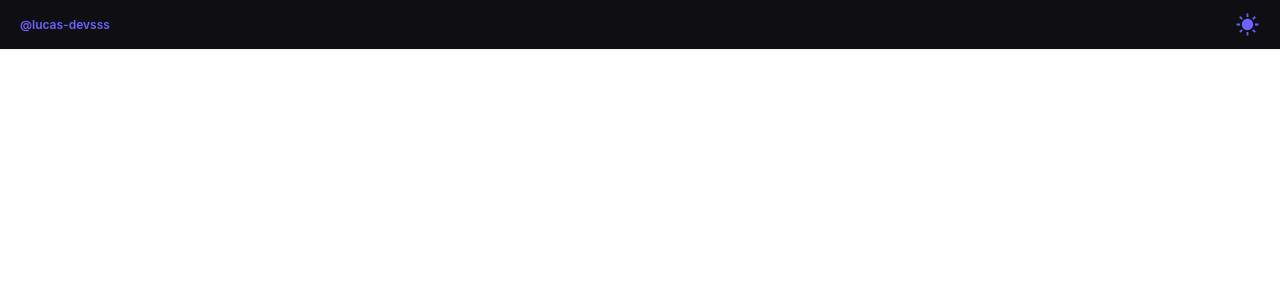
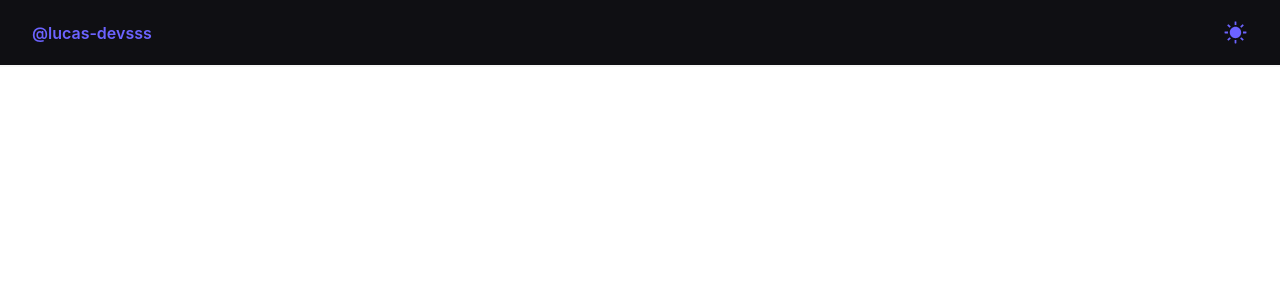
Before and after one commit to lucas-devsss/devtree, a React (Vite) app: page / in a window 1280 px wide. Shown: the top 300 px of the page. Built offline with nearby package versions, Linux system fonts and the light colour scheme.

Commit message:
style: Add responsive breakpoints for the Header

```diff
--- a/src/components/Header/Header.tsx
+++ b/src/components/Header/Header.tsx
@@ -7,7 +7,7 @@ interface HeaderProps {
 
 export default function Header({ dark, changeTheme }: HeaderProps) {
   return (
-    <header className="flex justify-between items-center px-5 py-3 dark:bg-black-base text-purple-primary border-b-purple-primary bg-off-white font-semibold text-xs border-b-2 dark:border-b-off-white duration-300">
+    <header className="flex justify-between items-center px-5 py-3 md:px-8 md:py-5 md:text-base dark:bg-black-base text-purple-primary border-b-purple-primary bg-off-white font-semibold text-xs border-b-2 dark:border-b-off-white duration-300">
       <p>@lucas-devsss</p>
       <button onClick={() => changeTheme()} className="cursor-pointer">
         {dark ? (
```
